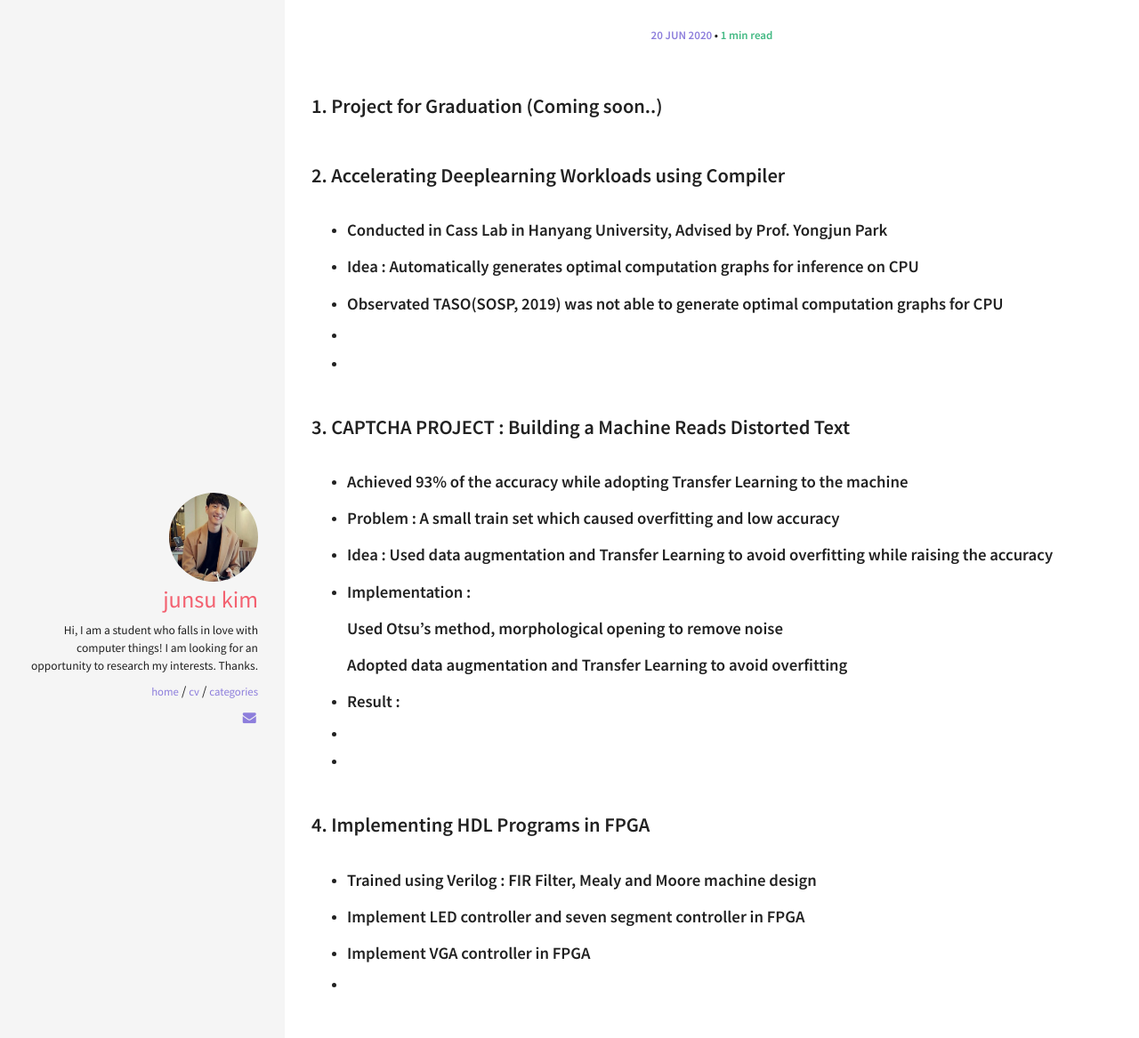
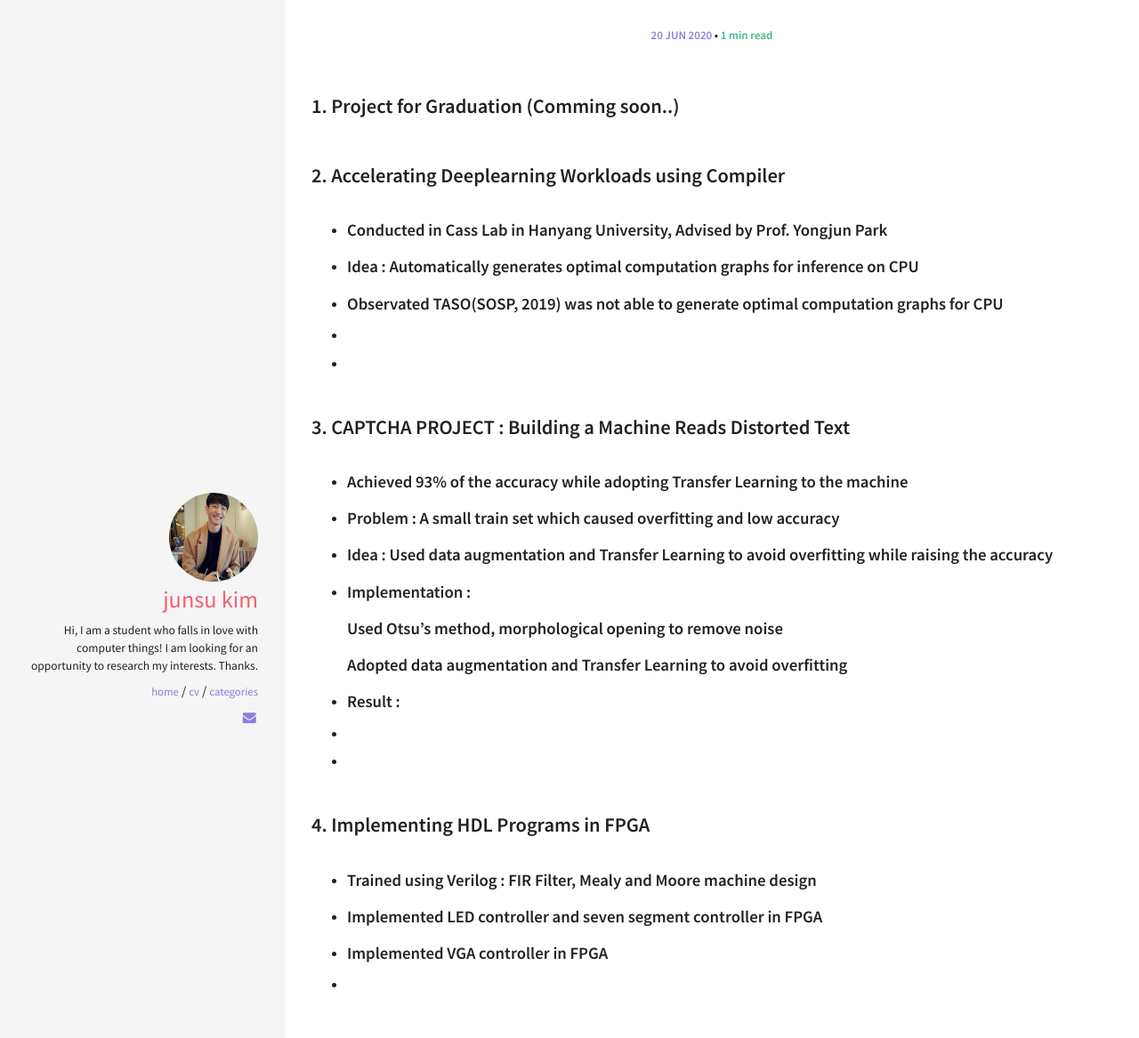
Before and after one commit to j0807s/j0807s.github.io, a Jekyll site: the page built from _posts/2020-06-20-projects.md, in a window 1280 px wide. Shown: the part 178-1345 px from the top of the page at 89% size. Built offline with Jekyll 4.4.1, drawn with Linux system fonts in a browser that asks for light colours.

Commit message:
Revised typo

```diff
--- a/_posts/2020-06-20-projects.md
+++ b/_posts/2020-06-20-projects.md
@@ -5,7 +5,7 @@ categories: [projects]
 comments: true
 ---
 
-### 1. Project for Graduation (Coming soon..)
+### 1. Project for Graduation (Comming soon..)
 
 ### 2. Accelerating Deeplearning Workloads using Compiler
 * #### Conducted in Cass Lab in Hanyang University, Advised by Prof. Yongjun Park
@@ -27,8 +27,8 @@ comments: true
 
 ### 4. Implementing HDL Programs in FPGA
 * #### Trained using Verilog : FIR Filter, Mealy and Moore machine design
-* #### Implement LED controller and seven segment controller in FPGA
-* #### Implement VGA controller in FPGA
+* #### Implemented LED controller and seven segment controller in FPGA
+* #### Implemented VGA controller in FPGA
 * #### ![](img/SOC.JPG)
 
 ### 5. Embedded System Software Design (Used Achro 210T Board)
```
Also changed, not shown: _posts/2020-06-22-research-interest.md (+1 -1 lines).
